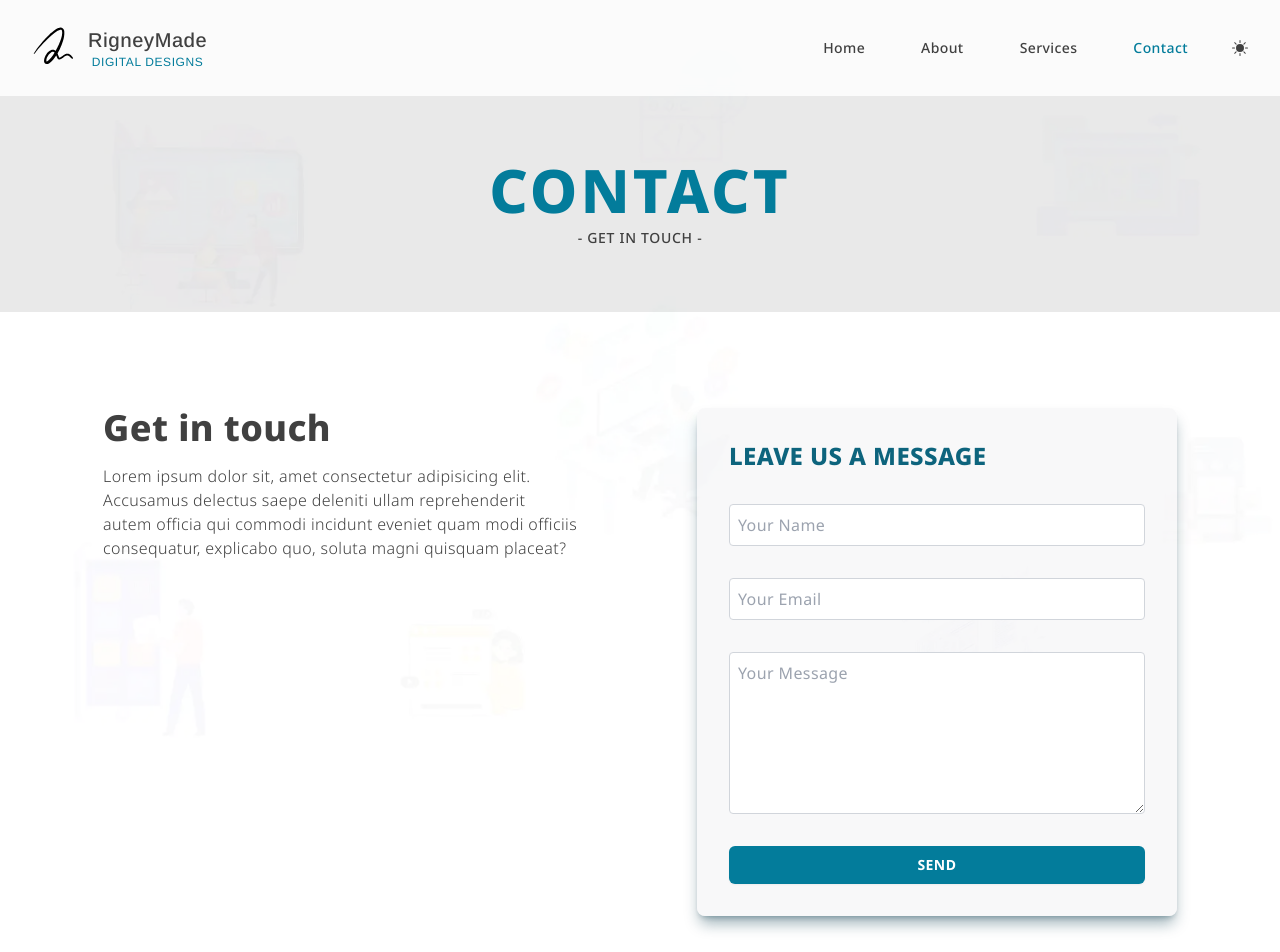
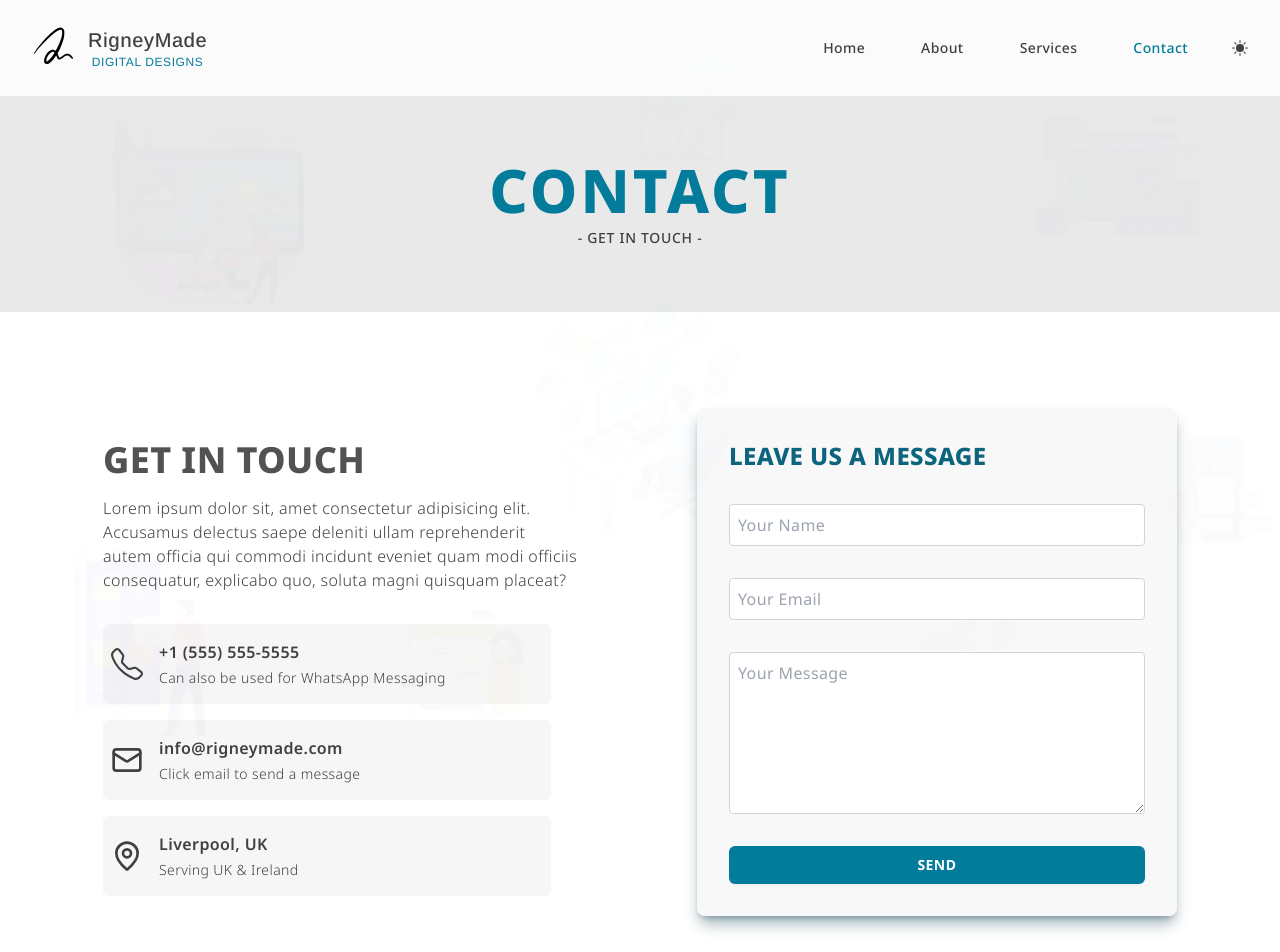
Before and after one commit to KramYengir/rigneymade, a Next.js app: page /contact in a window 1280 px wide. Shown: the top 952 px of the page. Built offline with nearby package versions, Linux system fonts and the light colour scheme.

Commit message:
get contact info layout in place

```diff
--- a/app/contact/page.tsx
+++ b/app/contact/page.tsx
@@ -1,5 +1,7 @@
 import ContactForm from "@/components/Contact/ContactForm";
 import React from "react";
+import { BsTelephone } from "react-icons/bs";
+import { Mail, MapPin } from "lucide-react";
 
 const ContactPage = () => {
   return (
@@ -8,15 +10,51 @@ const ContactPage = () => {
         <h1 className="h1">Contact</h1>
         <p className="sub-heading">- get in touch -</p>
       </div>
-      <div className="rm-container flex flex-wrap justify-center my-24">
-        <div className="max-w-screen-sm flex flex-col gap-4">
-          <h2 className="text-4xl font-extrabold">Get in touch</h2>
+      <div className="rm-container flex flex-wrap justify-center gap-y-12 my-16 sm:my-24">
+        <div className="max-w-screen-sm flex flex-col gap-4 pt-8">
+          <h2 className="uppercase text-4xl font-extrabold opacity-90">
+            Get in touch
+          </h2>
           <p className="max-w-prose text-left text-balance font-light leading-6">
             Lorem ipsum dolor sit, amet consectetur adipisicing elit. Accusamus
             delectus saepe deleniti ullam reprehenderit autem officia qui
             commodi incidunt eveniet quam modi officiis consequatur, explicabo
             quo, soluta magni quisquam placeat?
           </p>
+          <div className="grid gap-4 max-w-md mt-4">
+            <div className="flex gap-4 items-center px-2 py-4 rounded-md bg-neutral-400/10">
+              <BsTelephone size={32} />
+              <div className="flex flex-col gap-1">
+                <a href="tel:1234567" className="text-balance font-semibold">
+                  +1 (555) 555-5555
+                </a>
+                <p className="text-sm font-light">
+                  Can also be used for WhatsApp Messaging
+                </p>
+              </div>
+            </div>
+            <div className="flex gap-4 items-center px-2 py-4 rounded-md bg-neutral-400/10">
+              <Mail size={32} />
+              <div className="flex flex-col gap-1">
+                <a
+                  href="mailto: example@gmail.com"
+                  className="text-balance font-semibold"
+                >
+                  info@rigneymade.com
+                </a>
+                <p className="text-sm font-light">
+                  Click email to send a message
+                </p>
+              </div>
+            </div>
+            <div className="flex gap-4 items-center px-2 py-4 rounded-md bg-neutral-400/10">
+              <MapPin size={32} />
+              <div className="flex flex-col gap-1">
+                <p className="text-balance font-semibold">Liverpool, UK</p>
+                <p className="text-sm font-light">Serving UK & Ireland</p>
+              </div>
+            </div>
+          </div>
         </div>
         <div className="">
           <ContactForm />
```
